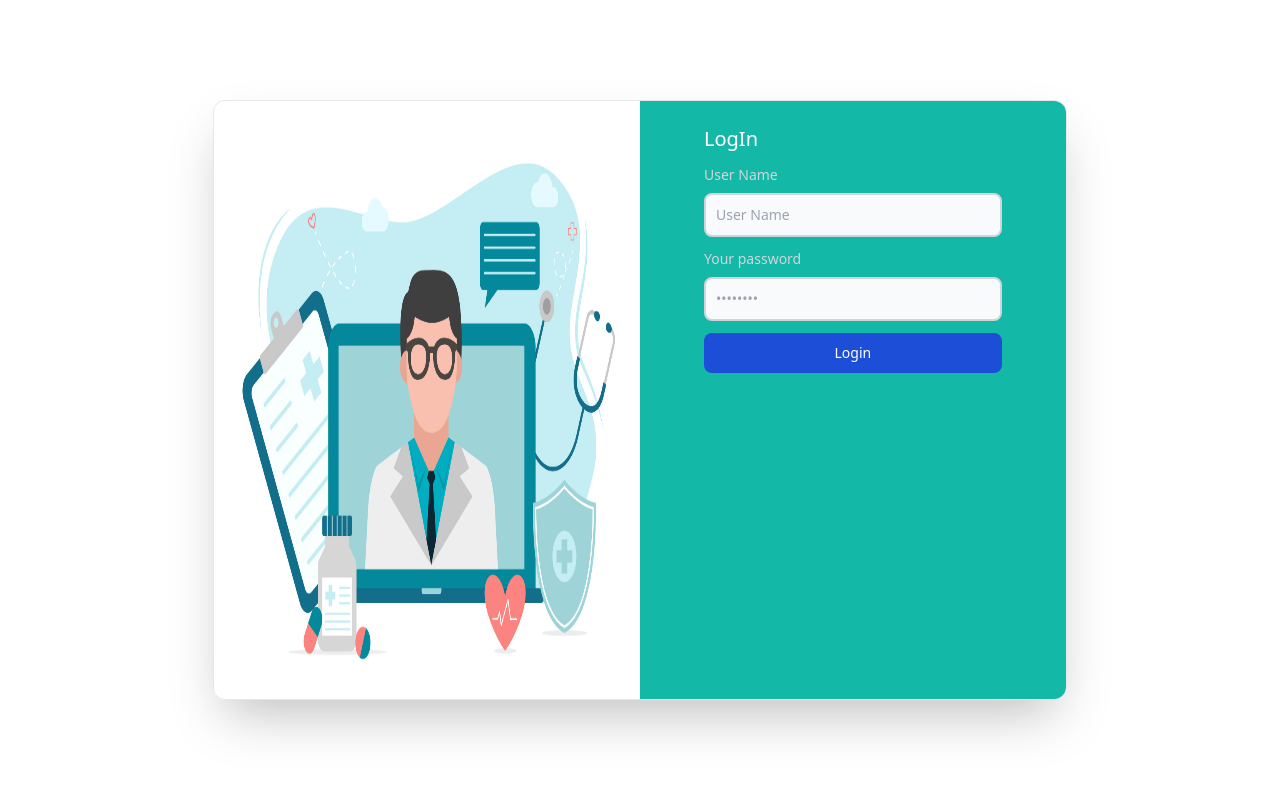
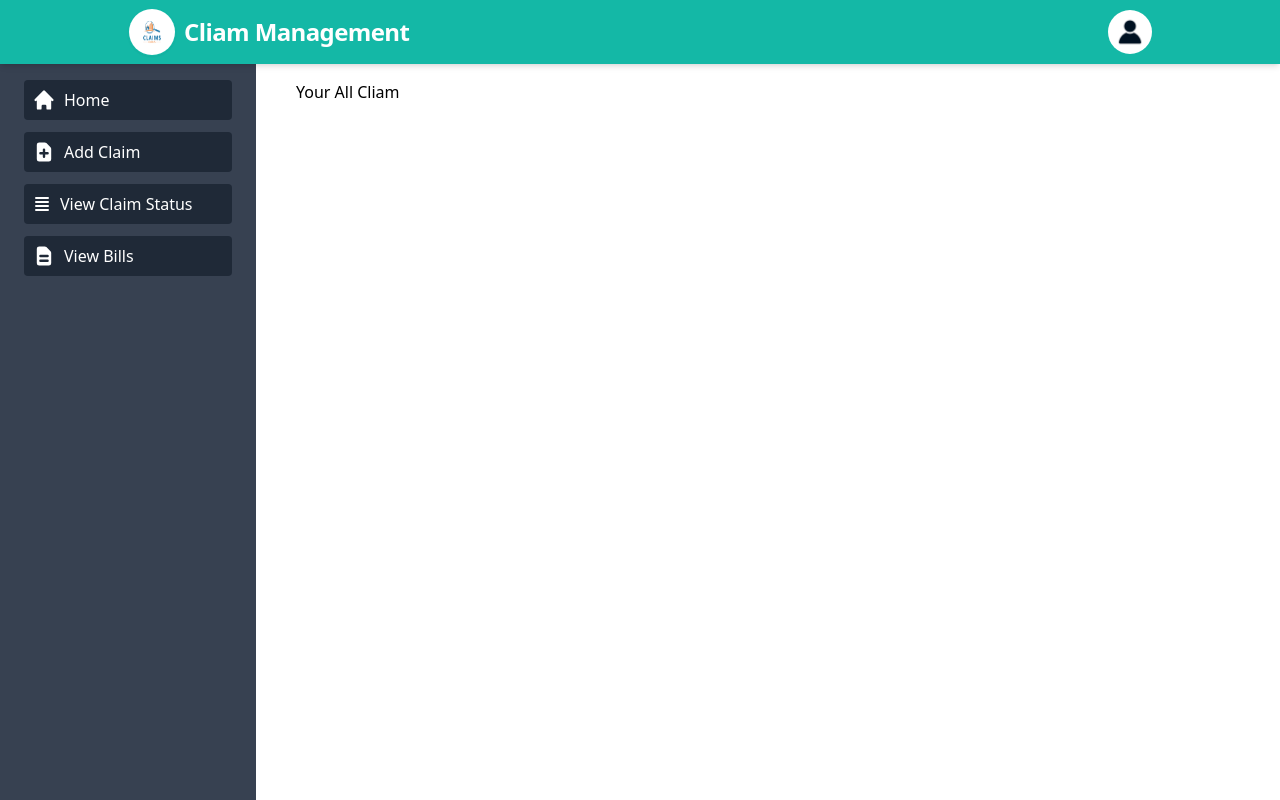
Before and after one commit to Molla-Mainuddin/claim-management, a React (Create React App) app: page / in a window 1280 px wide. Built offline with nearby package versions, Linux system fonts and the light colour scheme; no server answers; sample sign-in values are in the browser's storage.

Commit message:
Private router added

```diff
--- a/src/App.js
+++ b/src/App.js
@@ -1,6 +1,6 @@
 import React from 'react'
 import Login from './pages/authentication/component/Login'
-import { Route, Routes } from "react-router-dom";
+import { Navigate, Route, Routes } from "react-router-dom";
 import Home from './pages/home/component/Home';
 import { ToastContainer } from 'react-toastify';
 import 'react-toastify/dist/ReactToastify.css';
@@ -8,6 +8,7 @@ import SideBar from './component/SideBar';
 import Navbar from './component/Navbar';
 import AddClaim from './pages/claim/component/AddClaim';
 import ViewBill from './pages/bill/components/ViewBill';
+import PrivateRouter from './privaterouter/PrivateRouter';
 
 const App = () => {
   return (
@@ -15,32 +16,33 @@ const App = () => {
       <ToastContainer autoClose={1500} />
       <Routes>
         {/* Login Page Routing */}
-        <Route exact path='/' element={<Login />} />
+        <Route exact path='/auth' element={<Login />} />
+        <Route exact path='/*' element={<Navigate to="/" />} />
 
         {/* Home Page Routing */}
-        <Route exact path='/home' element={
-          <>
+        <Route exact path='/' element={
+          <PrivateRouter>
             <Navbar />
             <Home />
-          </>
+          </PrivateRouter>
         }
         />
 
         {/* Add Cliam Page Routing */}
         <Route exact path='/addclaim' element={
-          <>
+          <PrivateRouter>
             <Navbar />
             <AddClaim />
-          </>
+          </PrivateRouter>
         }
         />
 
         {/* View BIll Routing */}
         <Route exact path='/viewbill' element={
-          <>
+          <PrivateRouter>
             <Navbar />
             <ViewBill />
-          </>
+          </PrivateRouter>
         }
         />
       </Routes>
--- a/src/component/Navbar.jsx
+++ b/src/component/Navbar.jsx
@@ -13,7 +13,7 @@ const Navbar = () => {
   return (
     <nav className="bg-teal-500 shadow-md fixed top-0 z-50 w-full h-auto flex items-center justify-between py-2 px-5 lg:px-32">
       <div className="flex items-center flex-shrink-0 text-white">
-        <NavLink to="/home">
+        <NavLink to="/">
           <img src='assets/claim-logo.png' alt='broken' className='border border-teal-500 shadow-sm h-10 w-10 rounded-full cursor-pointer lg:h-12 lg:w-12 ' />
         </NavLink>
         <span className="ml-2 font-semibold text-2xl tracking-tight">Cliam Management</span>
--- a/src/component/SideBar.jsx
+++ b/src/component/SideBar.jsx
@@ -7,7 +7,7 @@ const SideBar = () => {
             <div className='content h-full space-y-3'>
                 {/* Home Link */}
                 <Link
-                    to="/home"
+                    to="/"
                     className="px-2 py-2 mb-1 flex flex-row items-center bg-gray-800 hover:bg-teal-500 text-white text-base font-medium rounded"
                 >
                     <div className="flex items-center justify-center pr-2">
--- a/src/pages/authentication/component/Login.jsx
+++ b/src/pages/authentication/component/Login.jsx
@@ -19,9 +19,11 @@ const Login = () => {
         LoginApi(data).then(res => {
             if(res.status===200 && res.data.jwtAuthToken!==undefined){
                 localStorage.setItem('token', res.data.jwtAuthToken);
+                // localStorage.setItem('login',true);
                 notify("LOGIN_SUCCESS","You have successfully loggedin");
-                navigate("/home");
+                navigate("/");
             }else{
+                // localStorage.setItem('login',false);
                 notify("LOGIN_ERROR","Invalid Token");
             }
             setUserName("");
--- a/src/pages/home/component/Home.jsx
+++ b/src/pages/home/component/Home.jsx
@@ -1,5 +1,4 @@
 import React from 'react'
-import Navbar from '../../../component/Navbar'
 import SideBar from '../../../component/SideBar';
 
 const Home = () => {
--- /dev/null
+++ b/src/privaterouter/PrivateRouter.jsx
@@ -0,0 +1,16 @@
+import React, { useEffect } from 'react'
+import { useNavigate } from 'react-router-dom';
+import Login from '../pages/authentication/component/Login';
+
+const PrivateRouter = ( { children } ) => {
+    const navigate = useNavigate();
+    useEffect(()=>{
+        if(!localStorage.getItem('token')){
+            navigate("/auth");
+        }
+    }, []);
+
+    return children;
+}
+
+export default PrivateRouter;
```
